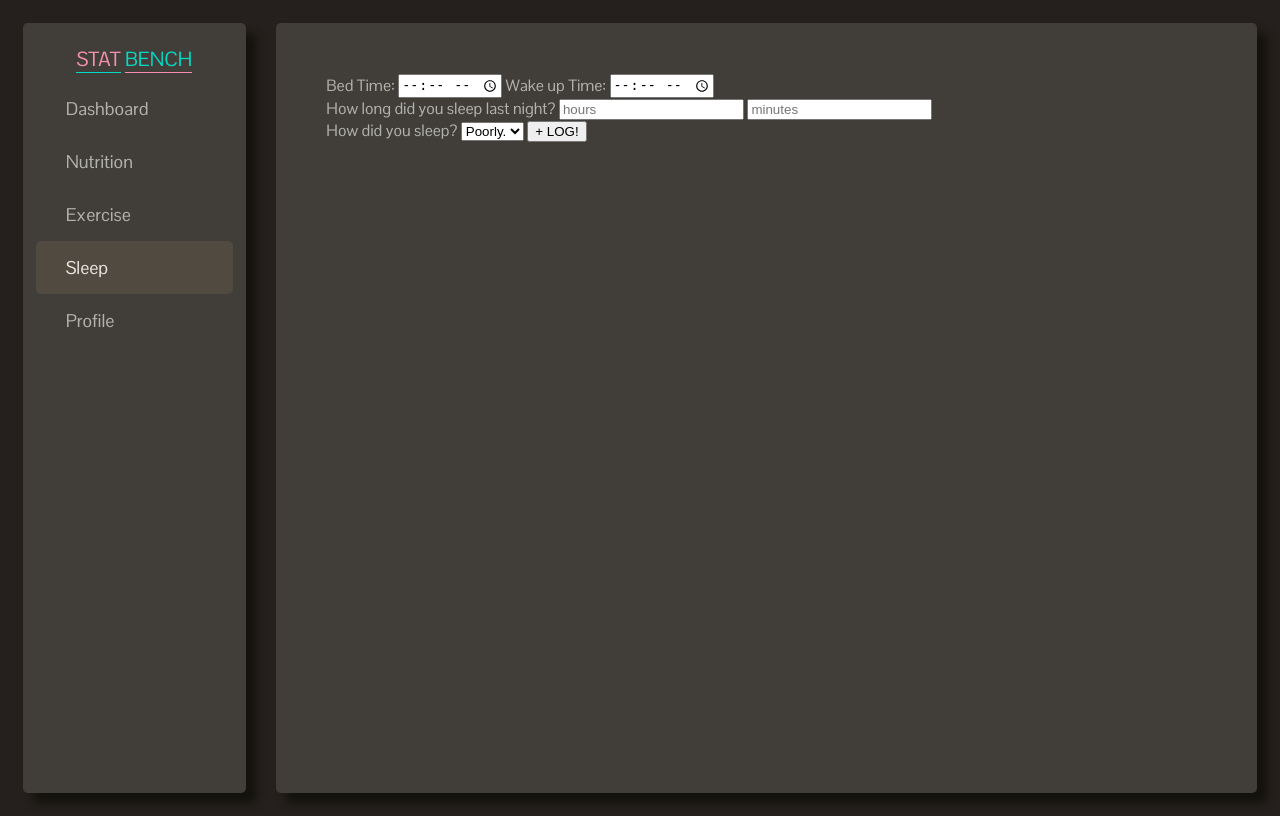
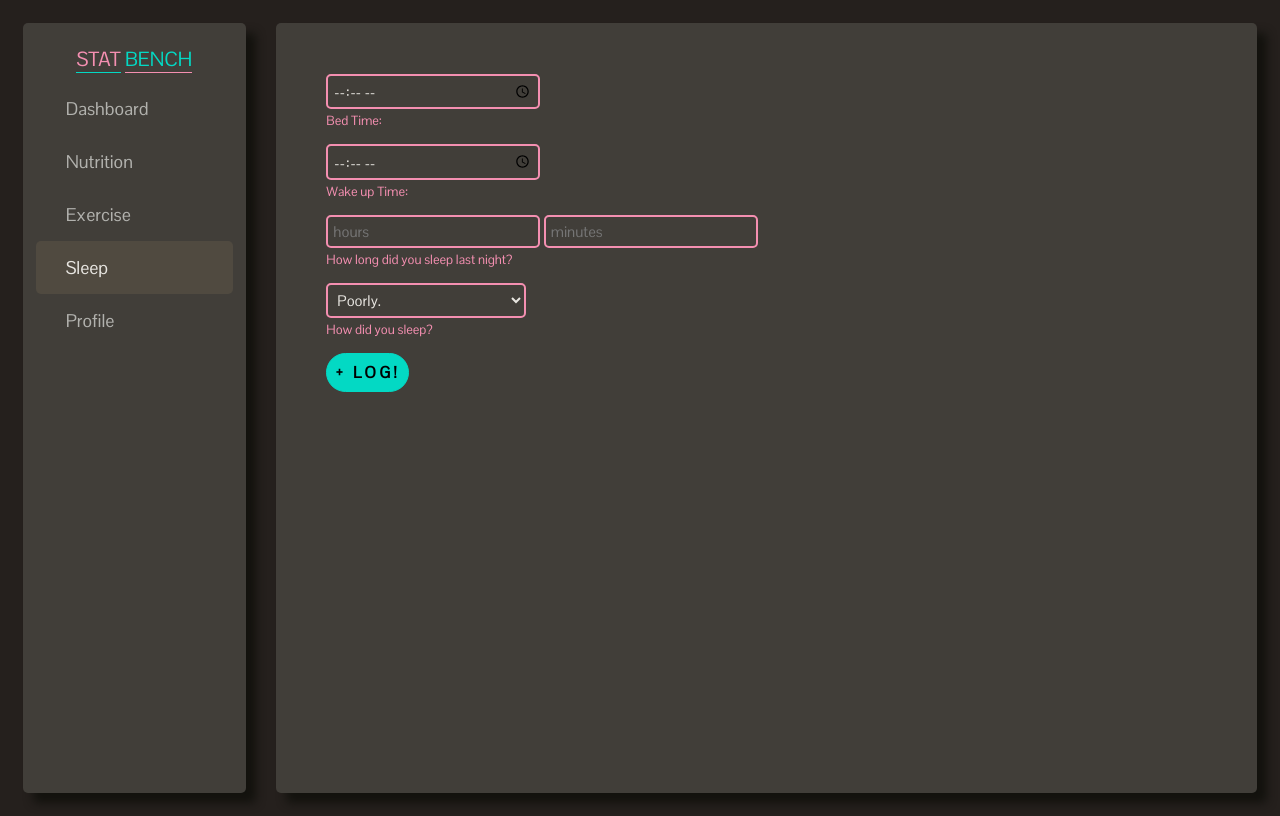
Before and after one commit to tiffellio/statbench, a PHP site: page /sleep/sleep.html in a window 1280 px wide. Run offline with PHP 8.4, Linux system fonts and the light colour scheme.

Commit message:
UI Improvements
- css for forms
- added weight goal option to UI

```diff
--- a/profile/profile.css
+++ b/profile/profile.css
@@ -56,7 +56,7 @@ div#selected.sidebar-item {
 
 }
 
-input {
+input, select {
   background-color: #413e39;
   color: #E8E6E1;
   font-family: 'Pontano Sans', 'Open Sans', sans-serif;
--- a/sleep/sleep.css
+++ b/sleep/sleep.css
@@ -47,3 +47,62 @@ body {
     text-align: left;
     padding: 15px;
   }
+
+  /* -------- FORMS -------------- */
+
+  #form-title {
+    margin-bottom: 20px;
+    display: inline-block;
+
+    font-size: large;
+    color: #E8E6E1;
+
+  }
+
+  input, select {
+    background-color: #413e39;
+    color: #E8E6E1;
+    font-family: 'Pontano Sans', 'Open Sans', sans-serif;
+
+    padding: 5px;
+    font-size: 15px;
+    border-radius: 5px;
+    border: 2px solid #f48fb1;
+    width: 200px;
+  }
+
+  label {
+    font-size: small;
+    color: #f48fb1;
+    font-family: 'Pontano Sans', 'Open Sans', sans-serif;
+    display: inline-block;
+    margin-bottom: 15px;
+  }
+
+  input[type="radio"]{
+    width: auto;
+  }
+
+  .height-input {
+    width: 2rem;
+  }
+
+  button {
+    font-family: 'Pontano Sans', 'Open Sans', sans-serif;
+    color: black;
+    font-size: 16px;
+    font-weight: bold;
+    letter-spacing: .2rem;
+
+    padding: 8px;
+    background-color: #03d9c4;
+    border: 1px solid #03d9c4;
+    border-radius: 20px;
+
+  }
+
+  button:hover{
+    background-color: #204b44;
+    border: 1px solid #204b44;
+    color: #E8E6E1;
+  }
--- a/sleep/sleep.html
+++ b/sleep/sleep.html
@@ -37,29 +37,29 @@
             <form>
                 <!-- NOTE: convert all sleep times to minutes after-->
                 <div id="interval">
-                    <label> Bed Time: </label>
-                    <input type="time" />
+                    <input type="time" /> <br>
+                    <label> Bed Time: </label> <br>
 
-                    <label> Wake up Time: </label>
-                    <input type="time" />
+                    <input type="time" /> <br>
+                    <label> Wake up Time: </label> <br>
                 </div>
 
 
                 <div id="length">
-                    <label> How long did you sleep last night? </label>
                     <input type="number" placeholder="hours">
-                    <input type="number" placeholder="minutes">
+                    <input type="number" placeholder="minutes"><br>
+                    <label> How long did you sleep last night? </label> <br>
                 </div>
 
 
-                <label> How did you sleep? </label>
                 <select name="sleep-quality">
                     <option value="poor"> Poorly. </option>
                     <option value="good"> Good. </option>
                     <option value="great"> Great! </option>
-                </select>
+                </select><br>
+                <label> How did you sleep? </label><br>
 
-                <button> + LOG! </button>
+                <button> + LOG! </button><br>
 
             </form>
 
```
Also changed, not shown: exercise/exercise.css (+59 -0 lines), exercise/exercise.html (+10 -7 lines), nutrition/nutrition.css (+9 -4 lines), nutrition/nutrition.html (+18 -13 lines), profile/profile.html (+10 -0 lines).
